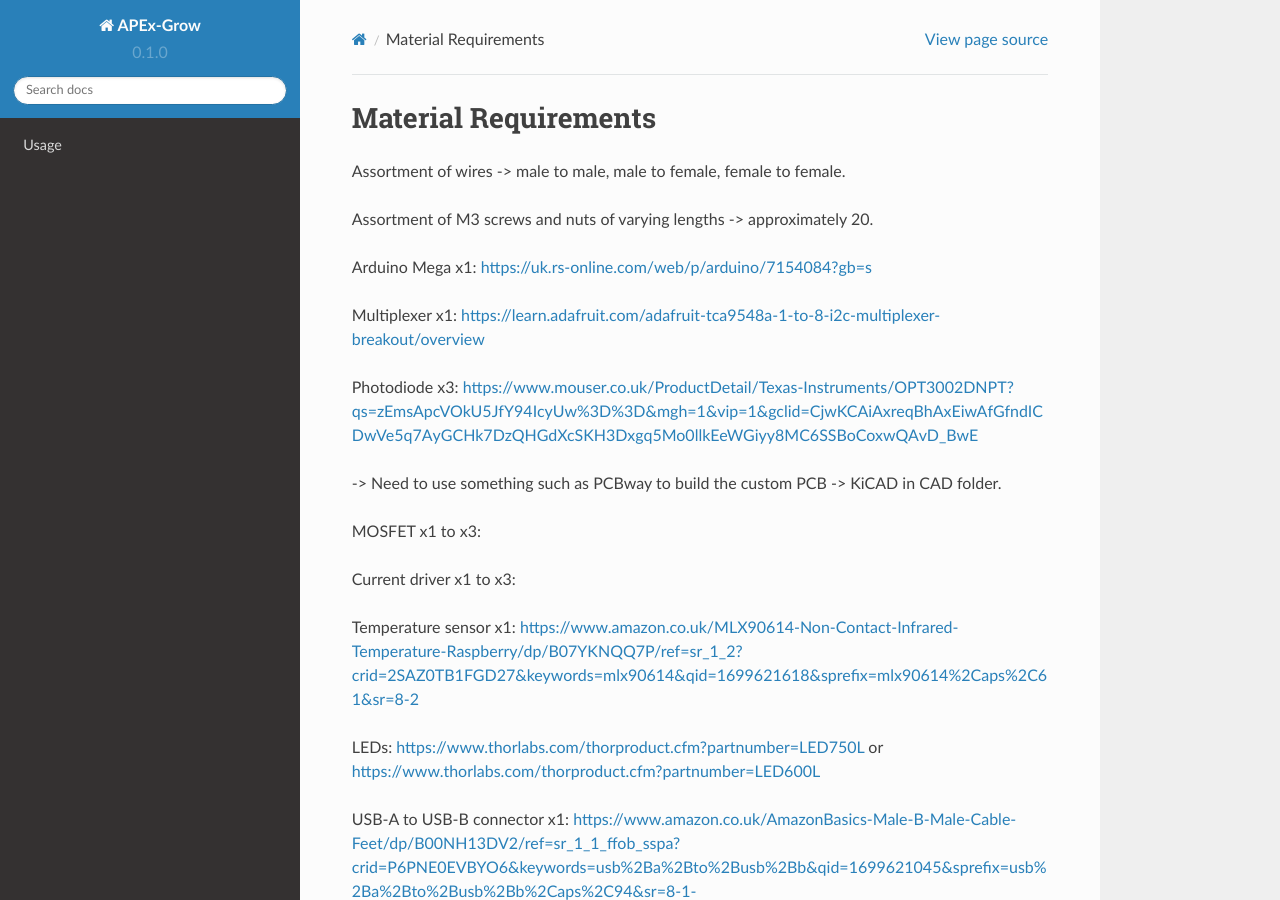
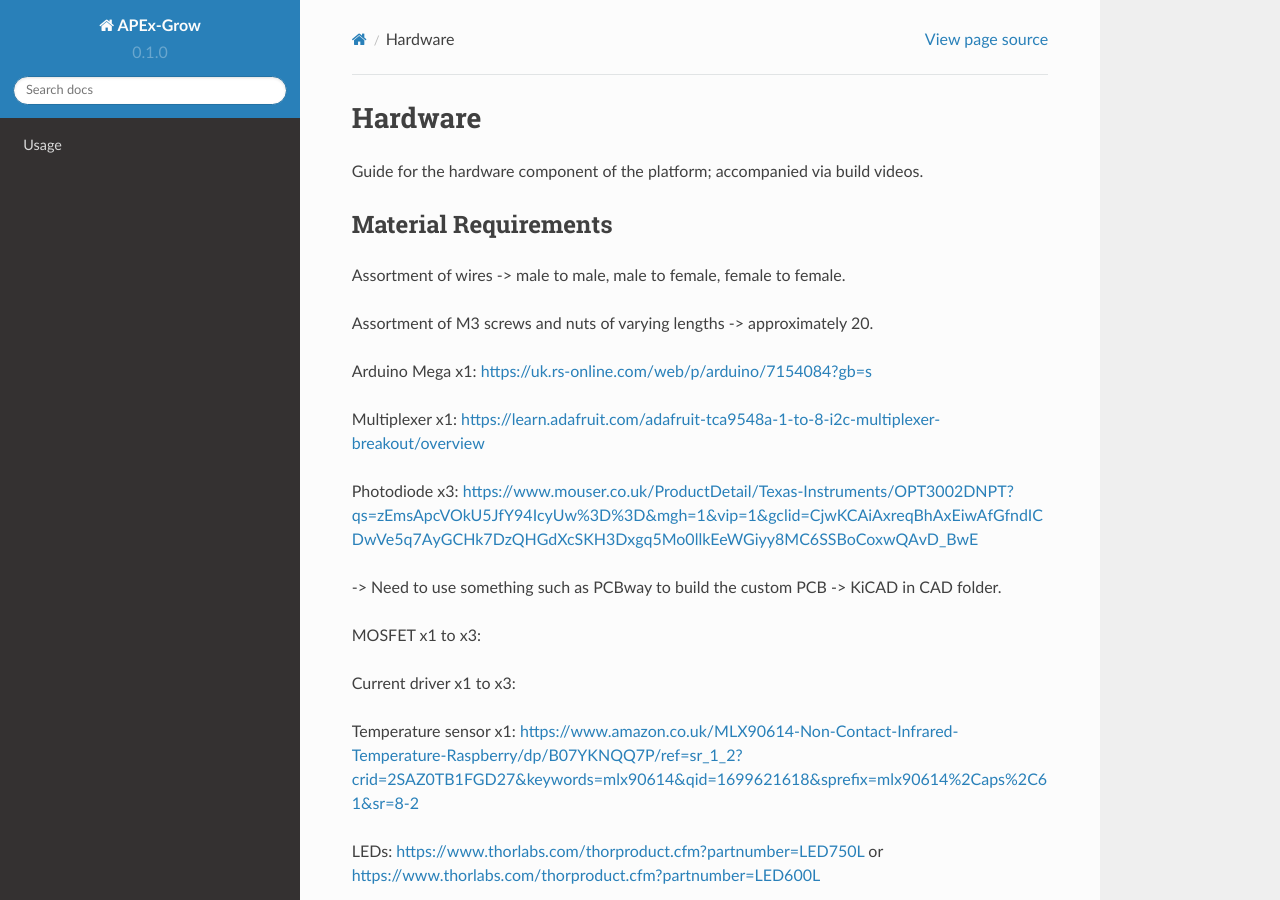
Before and after one commit to fcv0/APEx-grow, a Sphinx documentation site: the page built from docs/source/hardware.rst, in a window 1280 px wide and 900 px high. Built offline with Sphinx 7.4.7 and the Read the Docs theme 2.0.0, drawn with Linux system fonts in a browser that asks for light colours; pages that are not in the unit, such as notebooks, are missing from menus; some of the changed lines change nothing that is shown.

Commit message:
hardware.rst

```diff
--- a/docs/source/hardware.rst
+++ b/docs/source/hardware.rst
@@ -1,3 +1,7 @@
+Hardware
+========
+
+Guide for the hardware component of the platform; accompanied via build videos.
 
 .. Material Requirements:
 
@@ -37,3 +41,29 @@
 Laptop/desktop computer with the ability to run the provided GUIs.
 
  ** 3D printer with filament or ability to machine the desirable parts. **
+
+
+.. Build guide:
+
+Build guide
+-----------
+
+1)
+
+2)
+
+3)
+
+4)
+
+5)
+
+6)
+
+7)
+
+8)
+
+9)
+
+10)
```
